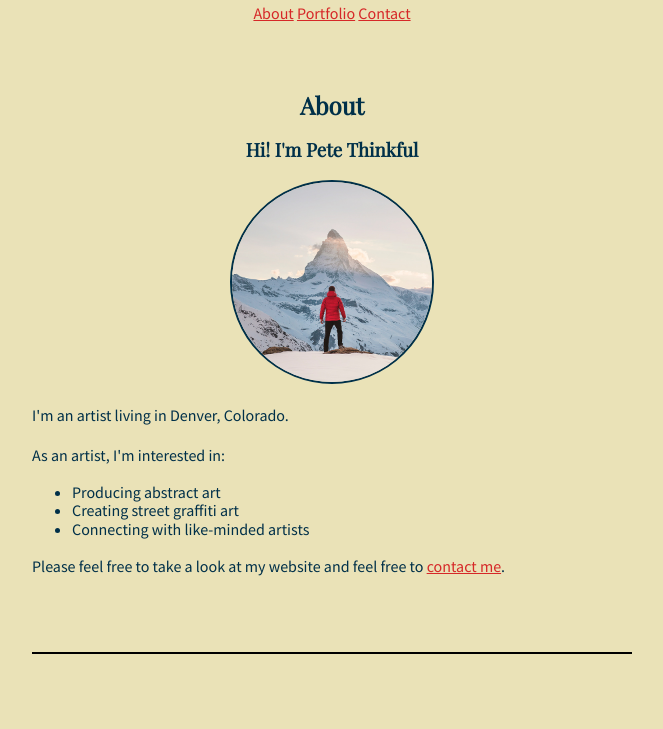
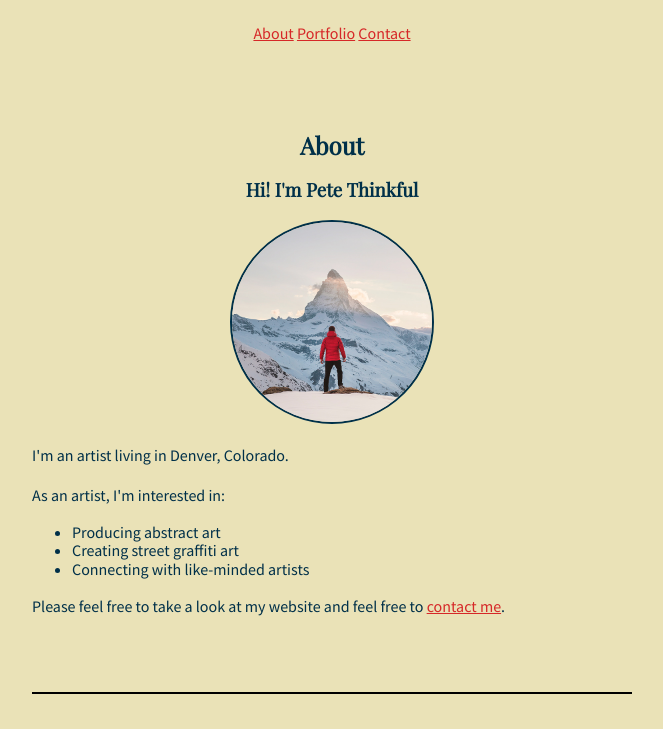
Before and after one commit to kenwebbjr/PeteThinkful, a plain HTML site: page index.html in a window 1280 px wide. Shown: the part 116-845 px from the top of the page, without its empty margins (308-971 px from the left). Drawn offline with nearby package versions, Linux system fonts and the light colour scheme.

Commit message:
Update style.css
nav bar spacing

```diff
--- a/style.css
+++ b/style.css
@@ -18,6 +18,7 @@ h3 {
 
 nav {
     text-align: center;
+    padding:20px 32px 20px;
 }
 
 footer {
```
